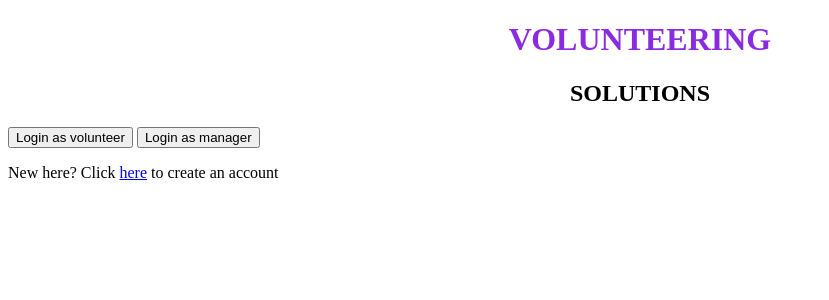
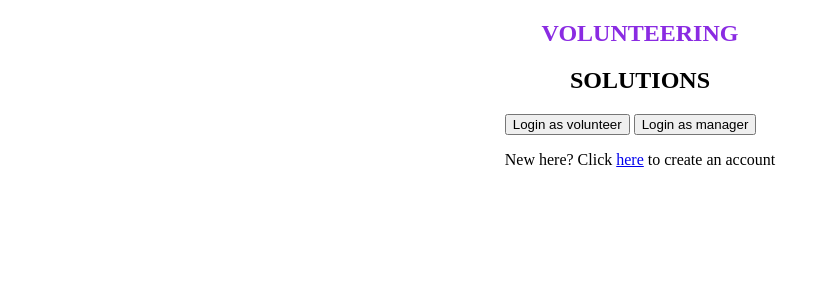
Before and after one commit to tylerglendinning69/KV6002_GroupProject, a PHP site: page /Login.html in a window 1280 px wide. Shown: the top 300 px of the page, without its empty margins (0-829 px from the left). Run offline with PHP 8.4, Linux system fonts and the light colour scheme.

Commit message:
Positioning elements in the login page

```diff
--- a/TB05_Project/Login.html
+++ b/TB05_Project/Login.html
@@ -7,10 +7,18 @@
         <title>Login</title>
     </head>
     <body>
-        <h1>VOLUNTEERING</h1>
-        <h2>SOLUTIONS</h2>
-        <a href="VolunteerLogin.html"><button name="VolLogin" type="button">Login as volunteer</button></a>
-        <a href="ManagerLogin.html"><button name="ManLogin" type="button">Login as manager</button></a>
-        <p>New here? Click <a href="register.html">here</a> to create an account</p>
+        <section class="login">
+            <div class="headings">
+                <h1>VOLUNTEERING</h1>
+                <h2>SOLUTIONS</h2>
+            </div>
+            <div  class="loginElements">
+                <div class="loginBtns">
+                    <a href="VolunteerLogin.html"><button name="VolLogin" type="button">Login as volunteer</button></a>
+                    <a href="ManagerLogin.html"><button name="ManLogin" type="button">Login as manager</button></a>
+                </div>
+                <p>New here? Click <a href="register.html">here</a> to create an account</p>
+            </div>
+        </section>
     </body>
 </html>
--- a/TB05_Project/TB05css.css
+++ b/TB05_Project/TB05css.css
@@ -10,3 +10,12 @@ h1 {
 h2 {
     text-align: center;
 }
+
+.login{
+    justify-content: center;
+}
+
+.loginElements{
+    justify-self: center;
+
+}
```
